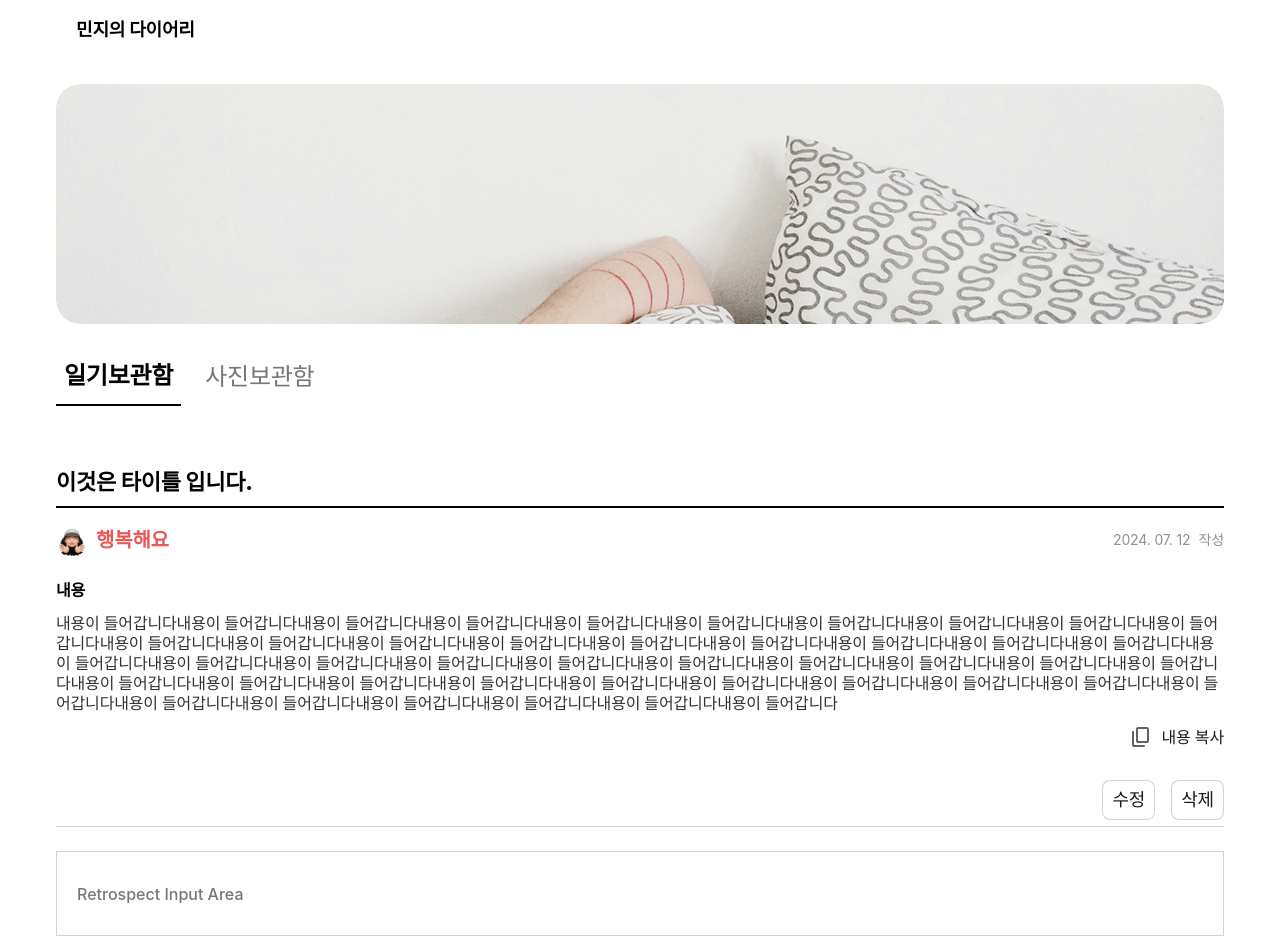
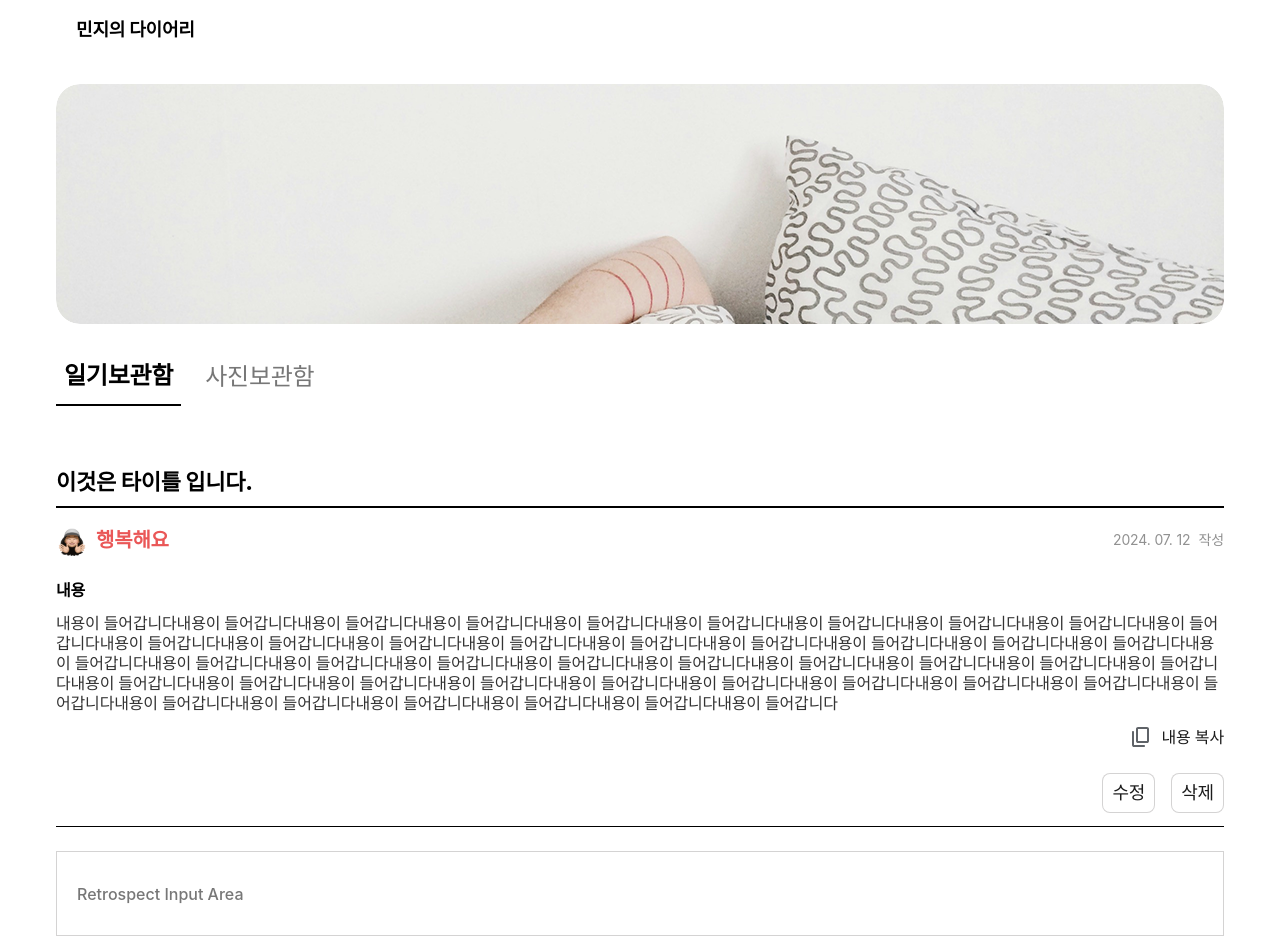
Before and after one commit to szeunkk/mind-diary, a Next.js app: page /diaries/1 in a window 1280 px wide. Shown: the top 951 px of the page. Built offline with nearby package versions, Linux system fonts and the light colour scheme.

Commit message:
fix: detailFooter 스타일 수정
- align-items를 center에서 flex-start로 변경
- border-bottom 색상을 gray-20에서 gray-black으로 변경하여 피그마 디자인과 일치

```diff
--- a/src/components/diaries-detail/styles.module.css
+++ b/src/components/diaries-detail/styles.module.css
@@ -161,8 +161,8 @@
   height: 54px;
   display: flex;
   justify-content: flex-end;
-  align-items: center;
-  border-bottom: 1px solid var(--color-gray-20);
+  align-items: flex-start;
+  border-bottom: 1px solid var(--color-gray-black);
 }
 
 .buttonGroup {
```
